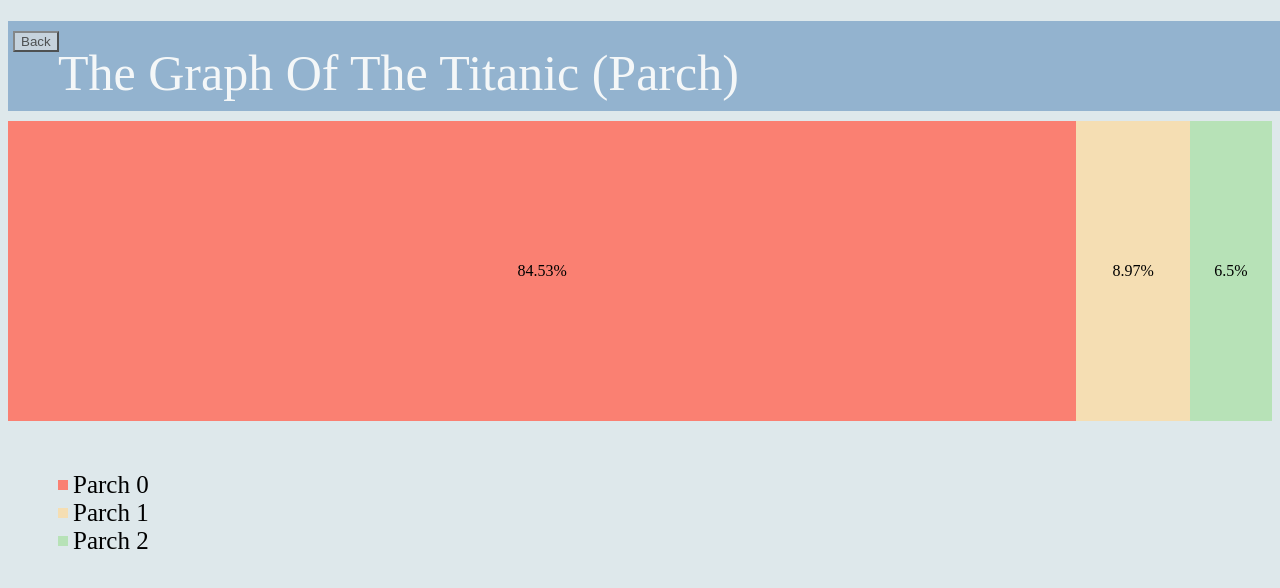
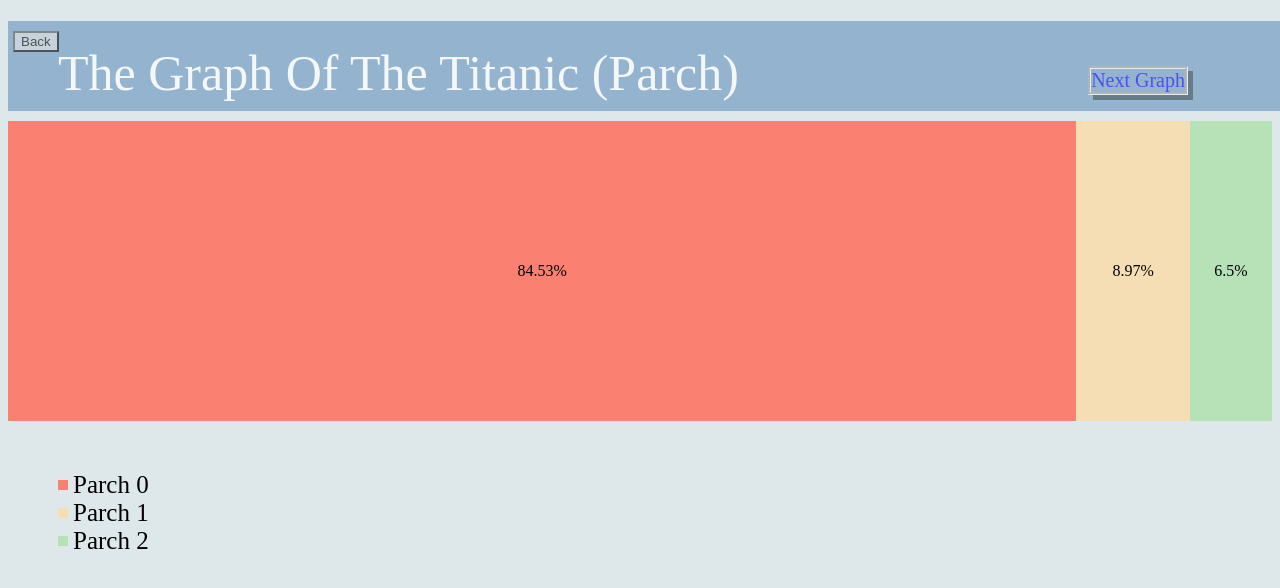
Before and after one commit to Andrean2305/STACKED-WITH-FLEX, a plain HTML site: page index.html in a window 1280 px wide. Drawn offline with Linux system fonts and the light colour scheme.

Commit message:
Update index.html

```diff
--- a/index.html
+++ b/index.html
@@ -2,14 +2,19 @@
 <html>
     <head>
         <meta charset = "utf-8">
-        <title>TheGraph1</title>
+        <title>TheGraph</title>
         <link href="Titanic.css" rel = "stylesheet" type = "text/css" />
-
+        <style>
+            a{
+                text-decoration : none;
+                text-decoration-color : none;
+            }
+        </style>
     </head>
-
         <body>
             <div class = "header">
                 <button onclick="goBack()">Back</button>
+                <p><a href="https://andrean2305.github.io/BAR-CHART-2/">Next Graph</a></p>
                 <div class = "headerlist">
                     <ul>
                         <li>The Graph Of The Titanic (Parch)</li>
```
